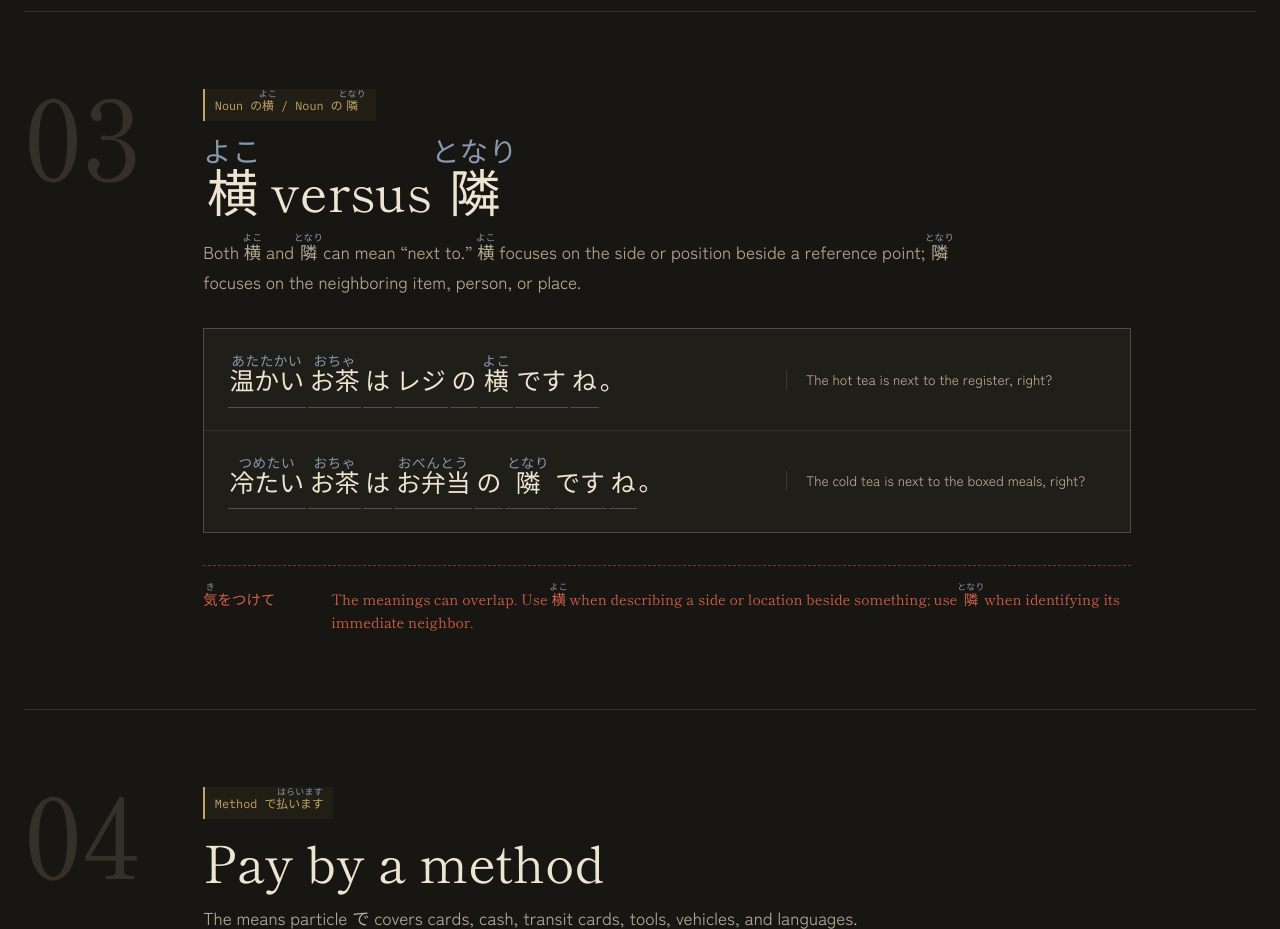
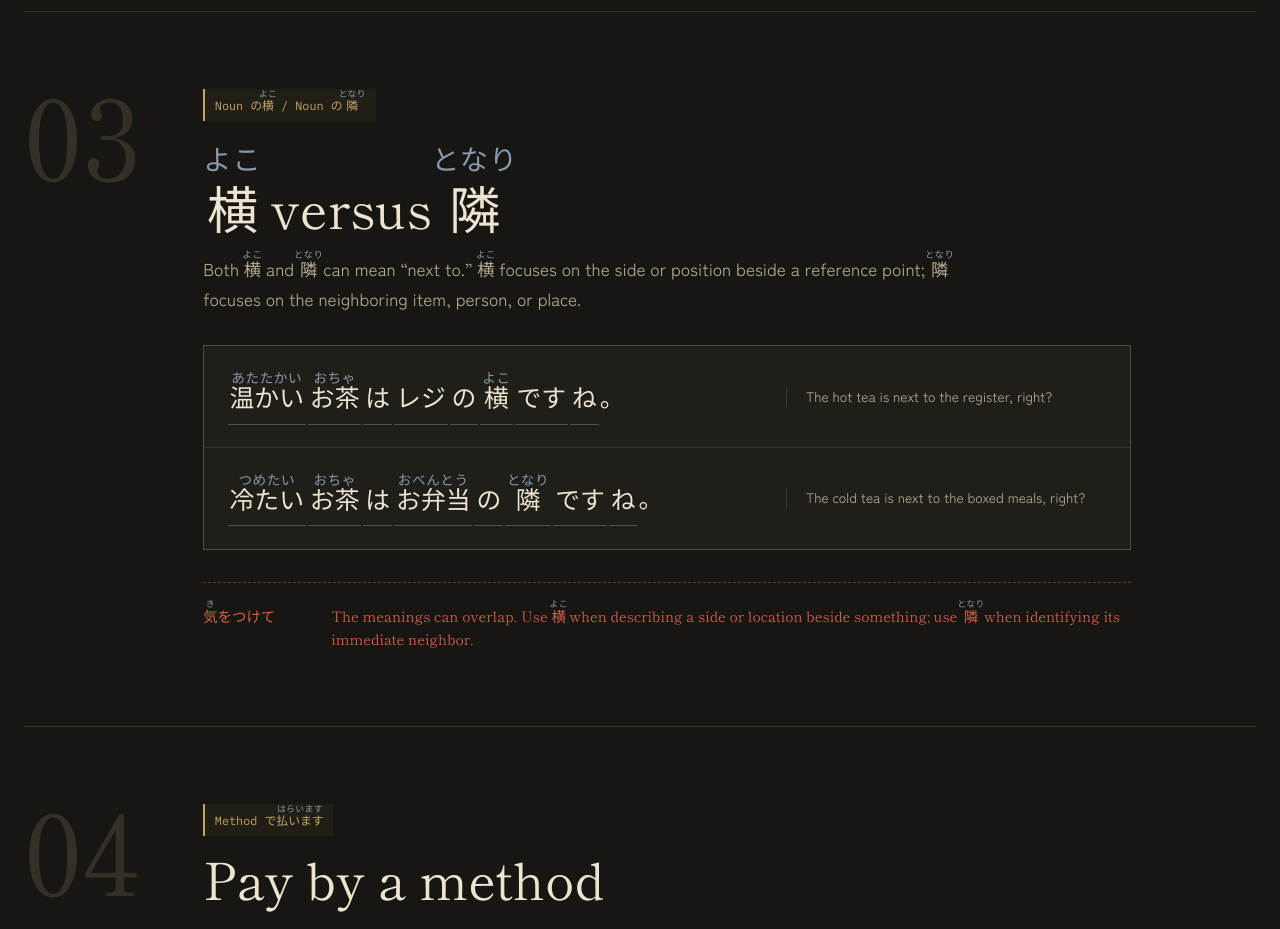
Before and after one commit to mc-cari/nihongo-notes, an Astro site: page /classes/convenience-store in a window 1280 px wide. Shown: the part 1960-2889 px from the top of the page. Built offline with nearby package versions, Linux system fonts and the light colour scheme; Astro itself is replaced by a stand-in of ours.

Commit message:
Add spacing above title furigana

```diff
--- a/src/styles/global.css
+++ b/src/styles/global.css
@@ -313,6 +313,11 @@ rt {
   font-size: clamp(2rem, 4vw, 3.3rem);
 }
 
+.grammar-card h2 rt {
+  line-height: 1;
+  padding-block-end: .18em;
+}
+
 .grammar-card header > p:not(.grammar-card__pattern) {
   max-width: 48rem;
   color: var(--ink-dim);
```
